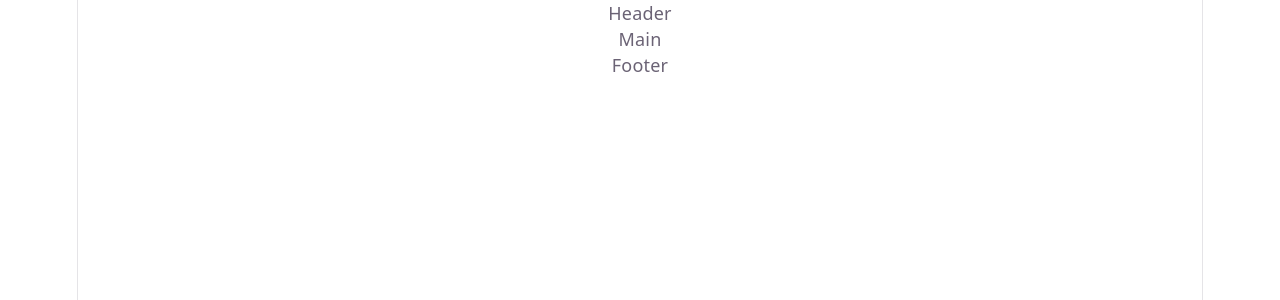
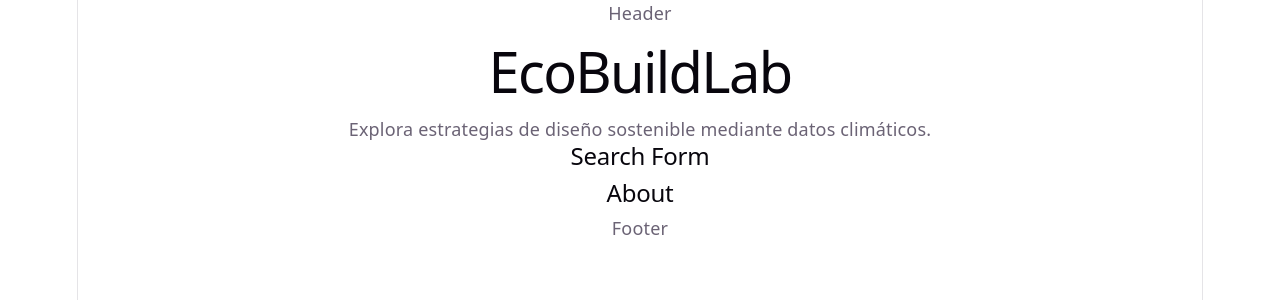
Before and after one commit to Ximerm/ecobuildlab-frontend, a React (Vite) app: page / in a window 1280 px wide. Shown: the top 300 px of the page. Built offline with nearby package versions, Linux system fonts and the light colour scheme.

Commit message:
Create Main.jsx structure

```diff
--- a/src/components/About/About.jsx
+++ b/src/components/About/About.jsx
@@ -0,0 +1,11 @@
+import "./About.css";
+
+function About() {
+  return (
+    <section className="about">
+      <h2>About</h2>
+    </section>
+  );
+}
+
+export default About;
--- a/src/components/Main/Main.jsx
+++ b/src/components/Main/Main.jsx
@@ -1,7 +1,23 @@
 import "./Main.css";
 
+import SearchForm from "../SearchForm/SearchForm";
+import About from "../About/About";
+
 function Main() {
-  return <main>Main</main>;
+  return (
+    <main className="main">
+      <section className="hero">
+        <h1>EcoBuildLab</h1>
+        <p>
+          Explora estrategias de diseño sostenible mediante datos climáticos.
+        </p>
+      </section>
+
+      <SearchForm />
+
+      <About />
+    </main>
+  );
 }
 
 export default Main;
--- a/src/components/SearchForm/SearchForm.jsx
+++ b/src/components/SearchForm/SearchForm.jsx
@@ -0,0 +1,11 @@
+import "./SearchForm.css";
+
+function SearchForm() {
+  return (
+    <section className="search-form">
+      <h2>Search Form</h2>
+    </section>
+  );
+}
+
+export default SearchForm;
```
